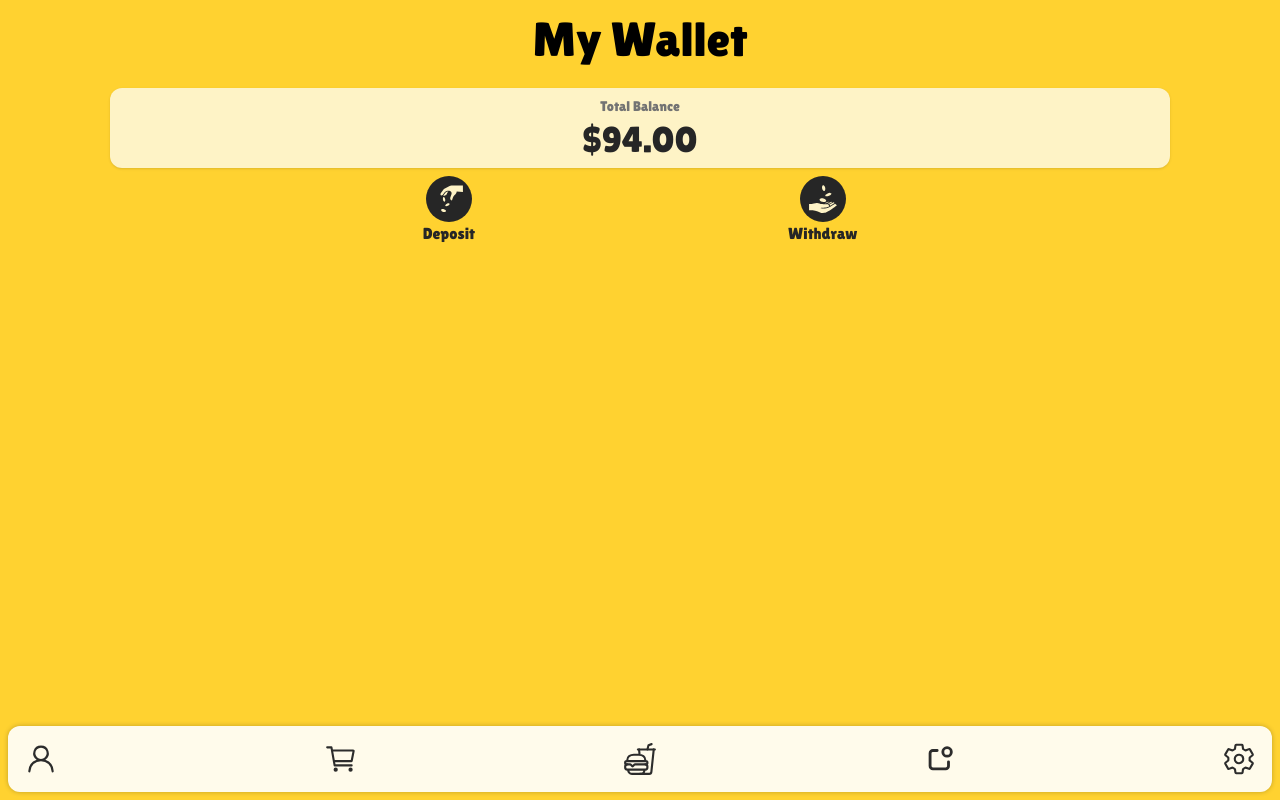
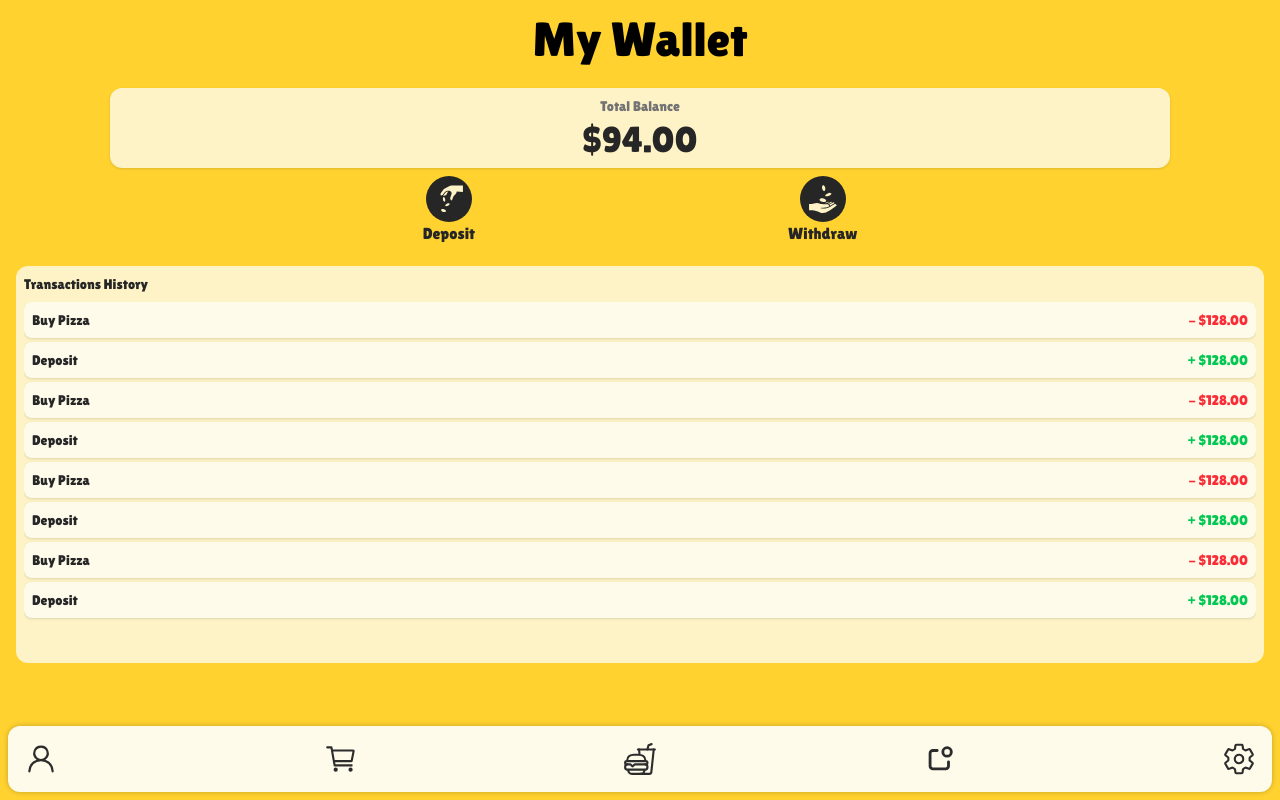
Before and after one commit to mahdibaderloo/fastfood, a React (Vite) app: page /wallet in a window 1280 px wide. Built offline with nearby package versions, Linux system fonts and the light colour scheme.

Commit message:
add Transactions component

```diff
--- /dev/null
+++ b/src/features/wallet/Transactions.tsx
@@ -0,0 +1,45 @@
+function Transactions() {
+  return (
+    <div className="bg-amber-100 h-[57%] mt-4 p-2 pb-4 rounded-xl">
+      <p className="text-neutral-800 text-sm h-7">Transactions History</p>
+      <div className="overflow-y-scroll h-[95%] scrollbar-hide">
+        <ul className="flex flex-col gap-1 overflow-y-scroll pb-2">
+          <li className="flex items-center justify-between bg-amber-50 p-2 shadow rounded-lg">
+            <p className="text-sm text-neutral-800">Buy Pizza</p>
+            <span className="text-sm text-red-500">- $128.00</span>
+          </li>
+          <li className="flex items-center justify-between bg-amber-50 p-2 shadow rounded-lg">
+            <p className="text-sm text-neutral-800">Deposit</p>
+            <span className="text-sm text-green-500">+ $128.00</span>
+          </li>
+          <li className="flex items-center justify-between bg-amber-50 p-2 shadow rounded-lg">
+            <p className="text-sm text-neutral-800">Buy Pizza</p>
+            <span className="text-sm text-red-500">- $128.00</span>
+          </li>
+          <li className="flex items-center justify-between bg-amber-50 p-2 shadow rounded-lg">
+            <p className="text-sm text-neutral-800">Deposit</p>
+            <span className="text-sm text-green-500">+ $128.00</span>
+          </li>
+          <li className="flex items-center justify-between bg-amber-50 p-2 shadow rounded-lg">
+            <p className="text-sm text-neutral-800">Buy Pizza</p>
+            <span className="text-sm text-red-500">- $128.00</span>
+          </li>
+          <li className="flex items-center justify-between bg-amber-50 p-2 shadow rounded-lg">
+            <p className="text-sm text-neutral-800">Deposit</p>
+            <span className="text-sm text-green-500">+ $128.00</span>
+          </li>
+          <li className="flex items-center justify-between bg-amber-50 p-2 shadow rounded-lg">
+            <p className="text-sm text-neutral-800">Buy Pizza</p>
+            <span className="text-sm text-red-500">- $128.00</span>
+          </li>
+          <li className="flex items-center justify-between bg-amber-50 p-2 shadow rounded-lg">
+            <p className="text-sm text-neutral-800">Deposit</p>
+            <span className="text-sm text-green-500">+ $128.00</span>
+          </li>
+        </ul>
+      </div>
+    </div>
+  );
+}
+
+export default Transactions;
--- a/src/pages/Wallet.tsx
+++ b/src/pages/Wallet.tsx
@@ -1,12 +1,14 @@
 import Header from "../components/Header";
 import Balance from "../features/wallet/Balance";
+import Transactions from "../features/wallet/Transactions";
 
 function Wallet() {
   return (
     <>
       <Header pContent="My Wallet" />
-      <main className="overflow-y-scroll p-4 pt-22 h-screen">
+      <main className="p-4 pt-22 h-screen overflow-hidden">
         <Balance />
+        <Transactions />
       </main>
     </>
   );
```
